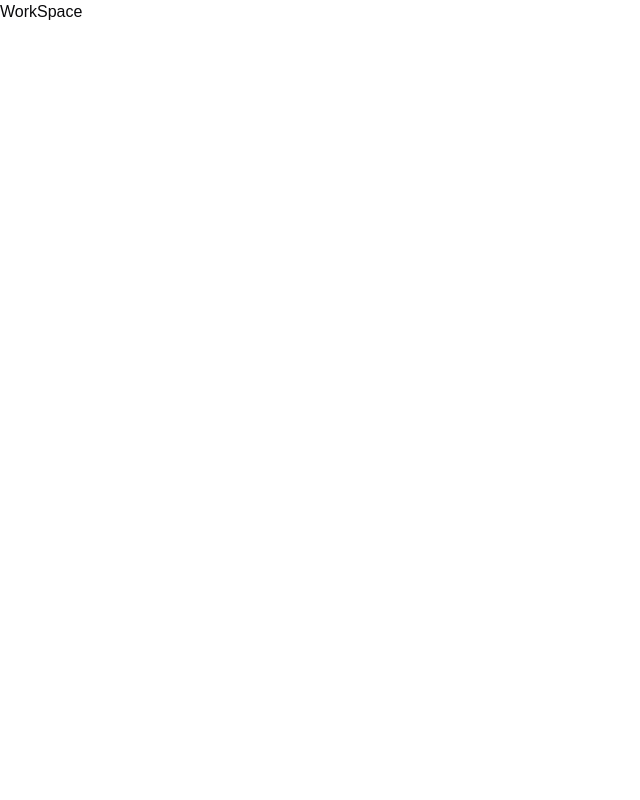
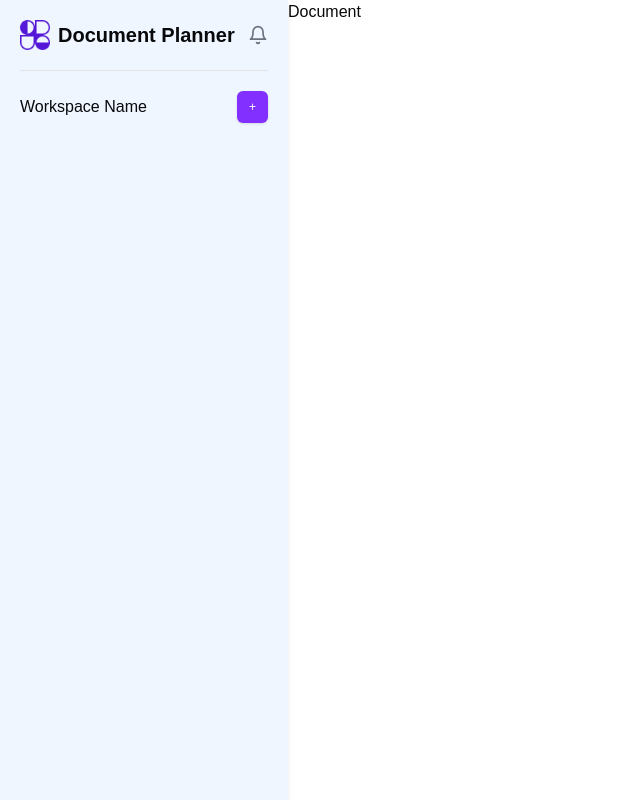
Before and after one commit to ethical0101/Document-Planner, a Next.js app: page /workspace/1/1 in a window 1280 px wide. Shown: the whole page, without its empty margins (0-640 px from the left). Built offline with nearby package versions, Linux system fonts and the light colour scheme; no server answers; the database is empty.

Commit message:
Checking DataBase Success

```diff
--- a/app/(routes)/workspace/[workspaceid]/[documentid]/page.jsx
+++ b/app/(routes)/workspace/[workspaceid]/[documentid]/page.jsx
@@ -1,11 +1,20 @@
+"use client"
+
 import React from 'react'
+import SideNav from '../../_components/SideNav'
 
-const Workspace = () => {
+const WorkspaceDocument = (params) => {
   return (
     <div>
-      WorkSpace
+      <div>
+      <SideNav params={params}/>
+      </div>
+      <div className='md:ml-72'>
+        Document
+      </div>
+
     </div>
   )
 }
 
-export default Workspace
+export default WorkspaceDocument
--- /dev/null
+++ b/app/(routes)/workspace/_components/SideNav.jsx
@@ -0,0 +1,47 @@
+
+
+import Logo from "@/app/_components/Logo";
+import { Button } from "@/components/ui/button";
+import { db } from "@/config/firebaseConfig";
+import { onSnapshot, QuerySnapshot, collection, where, query} from "firebase/firestore";
+import { Bell } from "lucide-react";
+import React, { useEffect } from "react";
+
+const SideNav = (params) => {
+    params = params.params.params;
+
+    useEffect(()=>{
+        params&&GetDocumentList();
+    },[params]);
+
+    const GetDocumentList=()=>{
+        const q=query(collection(db, 'workspacedocuments'),
+            where('workspaceId','==',Number(params?.workspaceid)));
+
+        const unsubscribe = onSnapshot(q, (QuerySnapshot)=>{
+            QuerySnapshot.forEach((doc)=>{
+                console.log(doc.data());
+            })
+        })
+    }
+
+
+
+  return (
+    <div className="fixed hidden h-screen p-5 shadow-md md:w-72 md:block bg-blue-50">
+      <div className="flex items-center justify-between">
+        <Logo />
+        <Bell className="w-5 h-5 text-gray-500" />
+      </div>
+      <hr className="my-5"></hr>
+      <div>
+        <div className="flex items-center justify-between">
+          <h2 className="font-medium">Workspace Name</h2>
+          <Button size="sm">+</Button>
+        </div>
+      </div>
+    </div>
+  );
+};
+
+export default SideNav;
```
